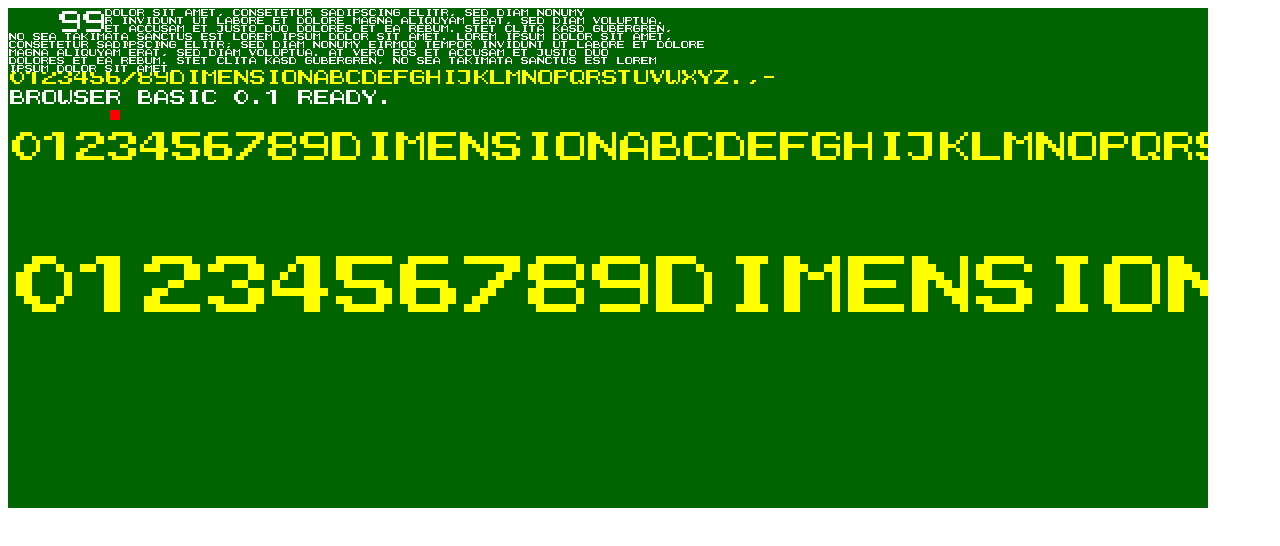
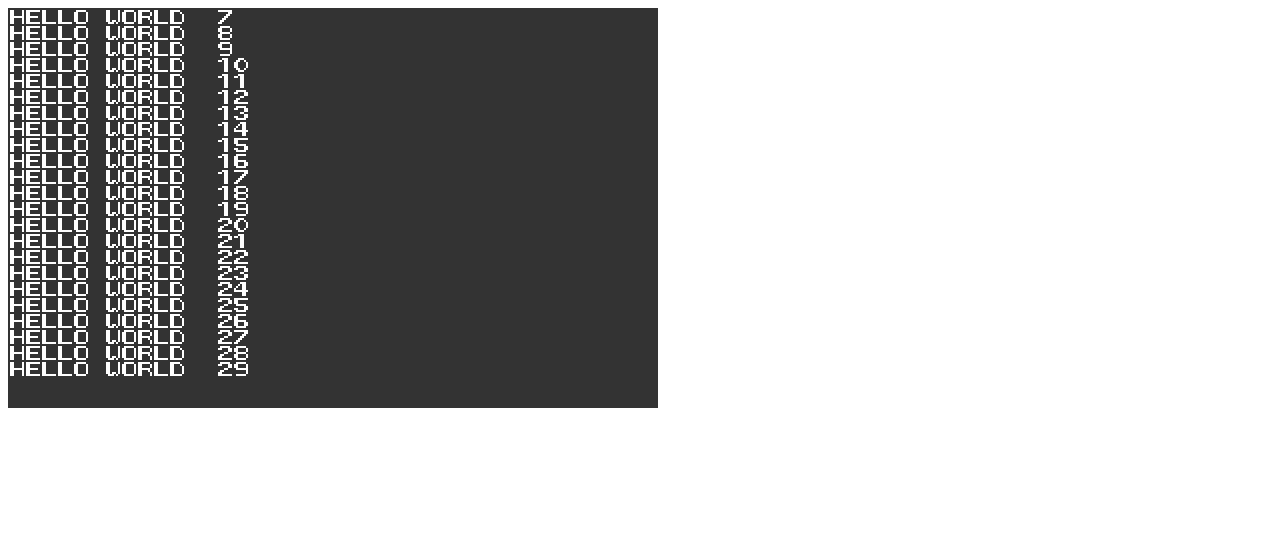
Before and after one commit to marsfromlars/zockerwatte.com, a website: page lamosoft/basic/index.html in a window 1280 px wide. Drawn offline with Linux system fonts and the light colour scheme.

Commit message:
screen wrap and scrolling

```diff
--- a/lamosoft/basic/index.html
+++ b/lamosoft/basic/index.html
@@ -2,7 +2,7 @@
     <head>
     </head>
     <body>
-        <canvas width="1200" height="500" id="c1">
+        <canvas width="650" height="400" id="c1">
 
         </canvas>
 
@@ -15,56 +15,27 @@ var screen = new Screen( 'c1' );
 
 bitfont1( screen );
 
-screen.clear( 'darkgreen' );
+screen.clear( '#333333' );
+screen.resolution( 2, 2 );
+screen.print( "Browser Basic 0.1 Ready." );
+screen.print( "\n\n" );
+var num = 0;
+for( var i = 0; i < 1000; i++ ) {
+    screen.print( '' + num );
+    num++;
+    if( num > 9 ) {
+        num = 0;
+    }
+}
 
-screen.resolution( 2, 2 );
-screen.text( 0, 40, "Browser Basic 0.1 Ready." );
-
-screen.resolution( 4, 4 );
-screen.color( '#' );
-screen.point( 10, 10 );
-screen.point( 11, 10, 'blue' )
-screen.point( 12, 10 );
-screen.points( 10, 11, '101010101' );
-screen.points( 10, 12, '122222221' );
-screen.points( 10, 13, '101010101' );
-screen.color( '#ffff00' );
-screen.resolution( 1, 1 );
-screen.text( 0, 30, screen.getLetters() );
-screen.resolution( 2, 2 );
-screen.text( 0, 30, screen.getLetters() );
-screen.resolution( 4, 4 );
-screen.text( 0, 30, screen.getLetters() );
-screen.resolution( 8, 8 );
-screen.text( 0, 30, screen.getLetters() );
-
-var lorem = `Lorem ipsum dolor sit amet, consetetur sadipscing elitr, sed diam nonumy
-eirmod tempor invidunt ut labore et dolore magna aliquyam erat, sed diam voluptua.
-At vero eos et accusam et justo duo dolores et ea rebum. Stet clita kasd gubergren,
-no sea takimata sanctus est Lorem ipsum dolor sit amet. Lorem ipsum dolor sit amet,
-consetetur sadipscing elitr, sed diam nonumy eirmod tempor invidunt ut labore et dolore
-magna aliquyam erat, sed diam voluptua. At vero eos et accusam et justo duo
-dolores et ea rebum. Stet clita kasd gubergren, no sea takimata sanctus est Lorem
-ipsum dolor sit amet.`;
-
-screen.resolution( 1, 1 );
-screen.color( 'white' );
-screen.print( lorem, true );
-
-screen.resolution( 3, 3 );
 var i = 0;
-var loop = setInterval( function() {
-    var msg = "   " + i;
-    screen.text( 0, 0, msg.substr( msg.length - 4, 4 ), true );
+var scroll = setInterval( () => {
+    screen.print( "Hello World! " + i + "\n" );
     i++;
-    if( i > 99 ) {
-        clearInterval( loop );
+    if( i >= 30 ) {
+        clearInterval( scroll );
     }
-}, 1 );
-
-screen.defineSprite( 'ball', 16, 16 );
-screen.drawSprite( 'ball', 100, 100 );
-
+}, 30 );
         </script>
 
     </body>
--- a/lamosoft/basic/screen.js
+++ b/lamosoft/basic/screen.js
@@ -237,22 +237,45 @@ Screen.prototype.print = function( text, opaque ) {
 
 Screen.prototype.printChar = function( char, opaque ) {
     var me = this;
+    var font = me._fonts[ me._font ];
     if( char == '\n' ) {
         me._row++;
         me._column = 0;
-        return;
     }
-    var font = me._fonts[ me._font ];
-    var x = me._column * font.dimension.w;
-    var y = me._row * font.dimension.h;
-    me.text( x, y, char, opaque );
-    me._column++;
+    else {
+        var x = me._column * font.dimension.w;
+        var y = me._row * font.dimension.h;
+        me.text( x, y, char, opaque );
+        me._column++;
+    }
+    // automatic line break
     var size = me.getSize();
-    if( me._column * font.dimension.w * me._pixel.x > size.w ) {
+    if( (me._column+1) * font.dimension.w * me._pixel.x >= size.w ) {
         me._row++;
         me._column = 0;
     }
+    // scroll at the end of the page
+    if( (me._row+1) * font.dimension.h * me._pixel.y >= size.h ) {
+        me.scroll( 0, -font.dimension.h * me._pixel.y );
+        me._row--;
+    }
 };
+
+Screen.prototype.scroll = function( x, y ) {
+    var me = this;
+    var x1 = x < 0 ? -x : 0;
+    var y1 = y < 0 ? -y : 0;
+    var x2 = x > 0 ? x : 0;
+    var y2 = y > 0 ? y : 0;
+    var size = me.getSize();
+    var imageData = me._ctx.getImageData( x1, y1, size.w - Math.abs( x ), size.h - Math.abs( y ) );
+    me._ctx.putImageData( imageData, x2, y2 );
+    me._ctx.fillStyle = me._backgroundColor;
+    var xClear = x < 0 ? size.w + x : 0;
+    var yClear = y < 0 ? size.h + y : 0;
+    me._ctx.fillRect( xClear, 0, Math.abs( x ), size.h );
+    me._ctx.fillRect( 0, yClear, size.w, Math.abs( y ) );
+}
 
 Screen.prototype.defineSprite = function( name, w, h ) {
     var me = this;
```
Also changed, not shown: lamosoft/basic/index1.html (added, +71 -0 lines).
